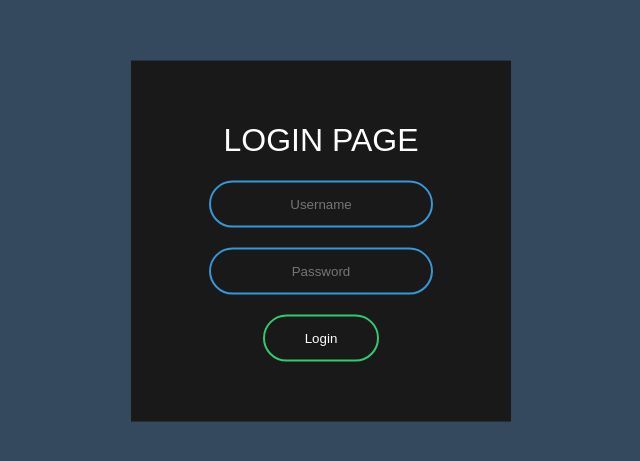
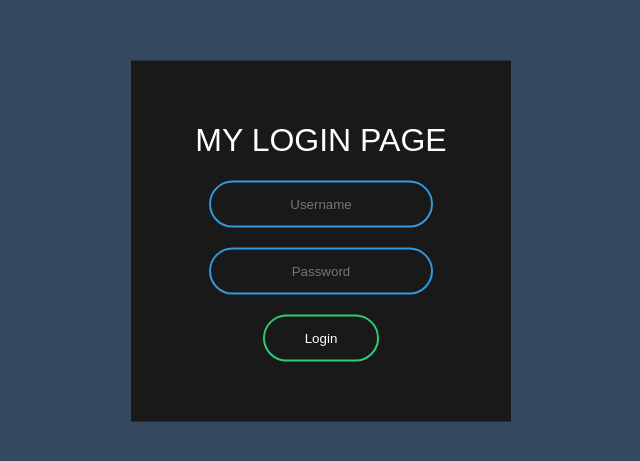
Before and after one commit to whyadiwhy/login-PAGE-dARKTHEME, a plain HTML site: page darkthemel_login_page/index.html in a window 1280 px wide. Shown: the part 159-620 px from the top of the page, without its empty margins (319-959 px from the left). Drawn offline with Linux system fonts and the light colour scheme.

Commit message:
Update index.html
Made Changes

```diff
--- a/darkthemel_login_page/index.html
+++ b/darkthemel_login_page/index.html
@@ -2,13 +2,13 @@
 <html lang="en" dir="ltr">
   <head>
     <meta charset="utf-8">
-    <title>َAnimated Login Form Page</title>
+    <title>My Animated Login Form Page</title>
     <link rel="stylesheet" href="style.css">
   </head>
   <body>
 
 <form class="box" action="index.html" method="post">
-  <h1>Login Page</h1>
+  <h1>My Login Page</h1>
   <input type="text" name="" placeholder="Username">
   <input type="password" name="" placeholder="Password">
   <input type="submit" name="" value="Login">
```
